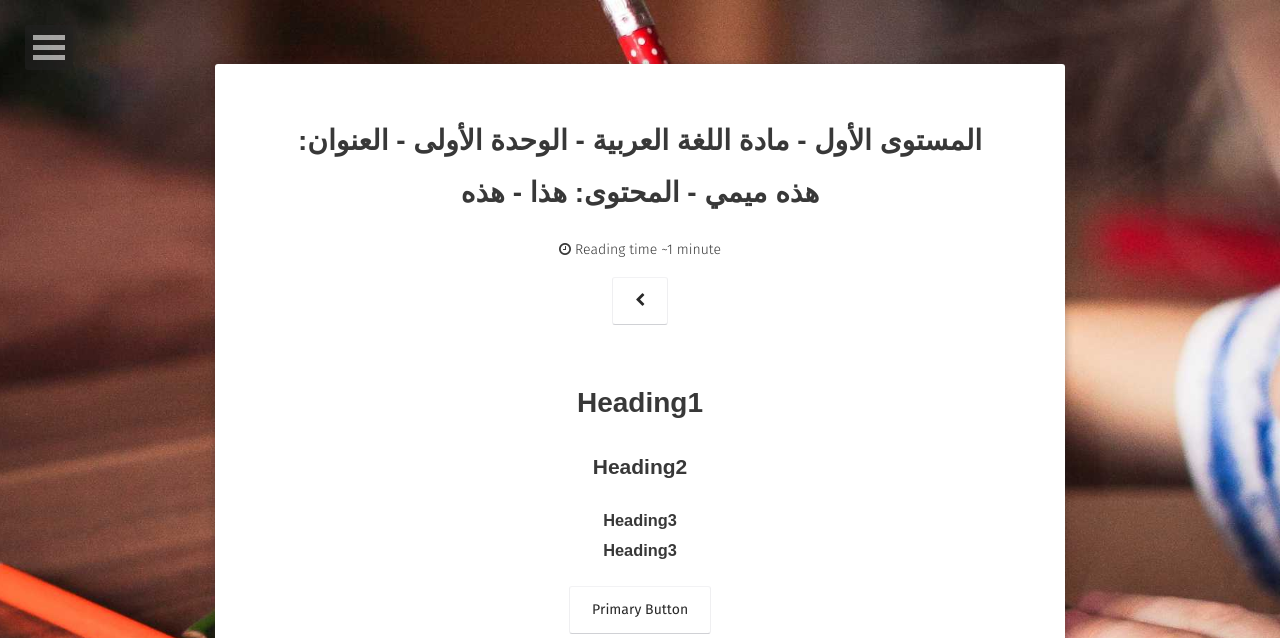
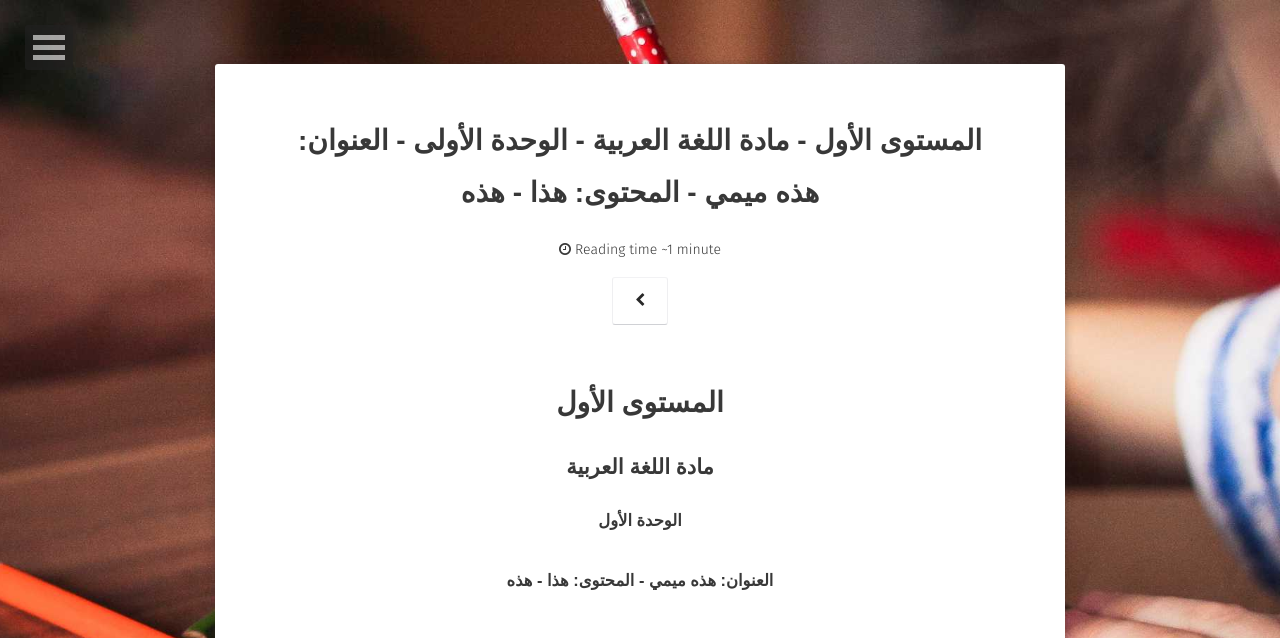
Before and after one commit to sanabilmedia/sanabilmedia.github.io, a Jekyll site: the page built from _posts/2020-09-10-class1-arabe-unite1.md, in a window 1280 px wide. Shown: the top 638 px of the page. Built offline with Jekyll 4.4.1, drawn with Linux system fonts in a browser that asks for light colours; some web fonts are replaced; some of the changed text lies outside the part shown; grey boxes are pictures that could not be loaded.

Commit message:
Add files via upload

```diff
--- a/_posts/2020-09-10-class1-arabe-unite1.md
+++ b/_posts/2020-09-10-class1-arabe-unite1.md
@@ -13,25 +13,18 @@ comments: false
 
 <center>
 <h1>
-Heading1
+المستوى الأول
 </h1>
 <h2>
-Heading2
+مادة اللغة العربية
 </h2>
 <h3>
-Heading3
-<br>
-Heading3
+الوحدة الأول
+<br><br>
+العنوان: هذه ميمي - المحتوى: هذا - هذه
 </h3>
 
-<div markdown="0"><a href="#" class="btn">Primary Button</a></div>
-<div markdown="1">
-<div class="hytPlayerWrapOuter" ><div class="hytPlayerWrap">
-<iframe width="560" height="315" src="//www.youtube.com/embed/SU3kYxJmWuQ?rel=0&enablejsapi=1" allowfullscreen frameborder="0"> </iframe>
-	</div></div>
-	</div>
-<br>x
+<br>
 <iframe width="640" height="360" src="https://www.youtube.com/embed/s1cfMnh0f00?rel=0&enablejsapi=1" allowfullscreen frameborder="0" ></iframe>
-y
 
 </center>
```
